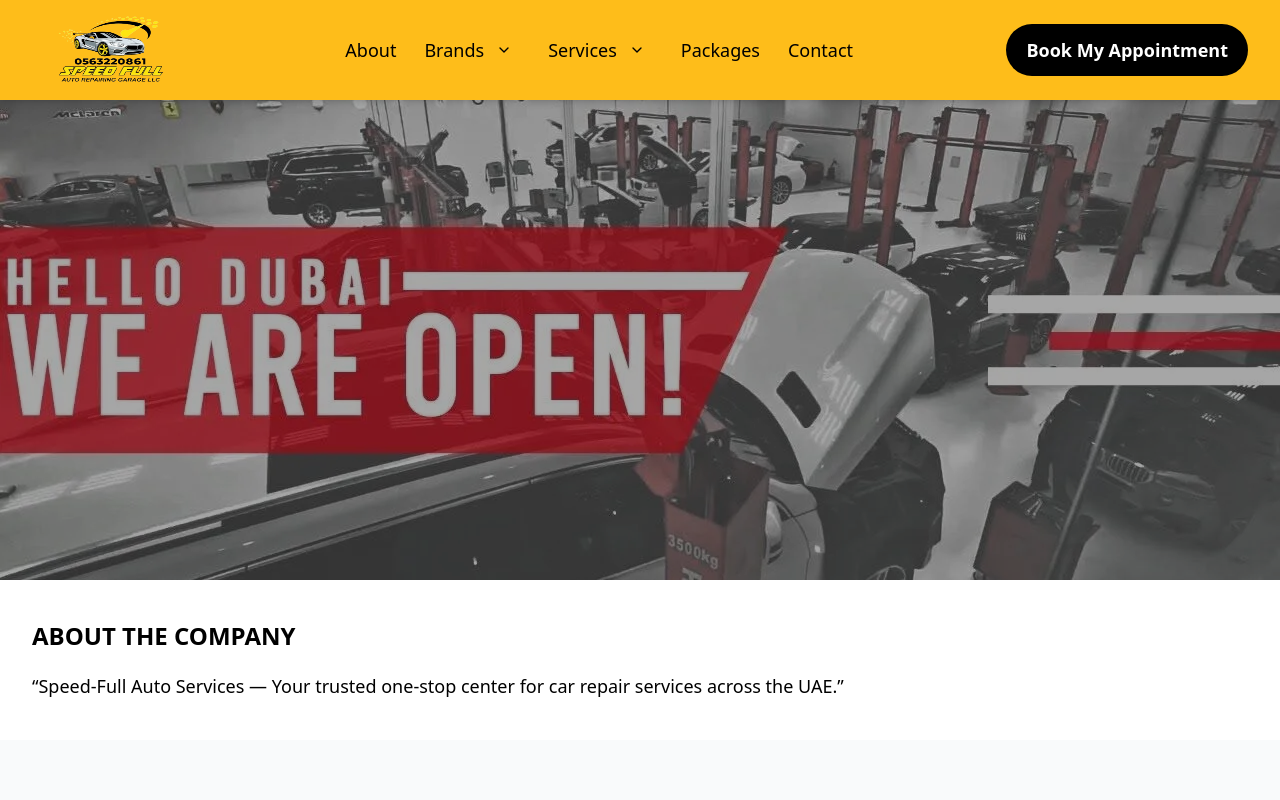
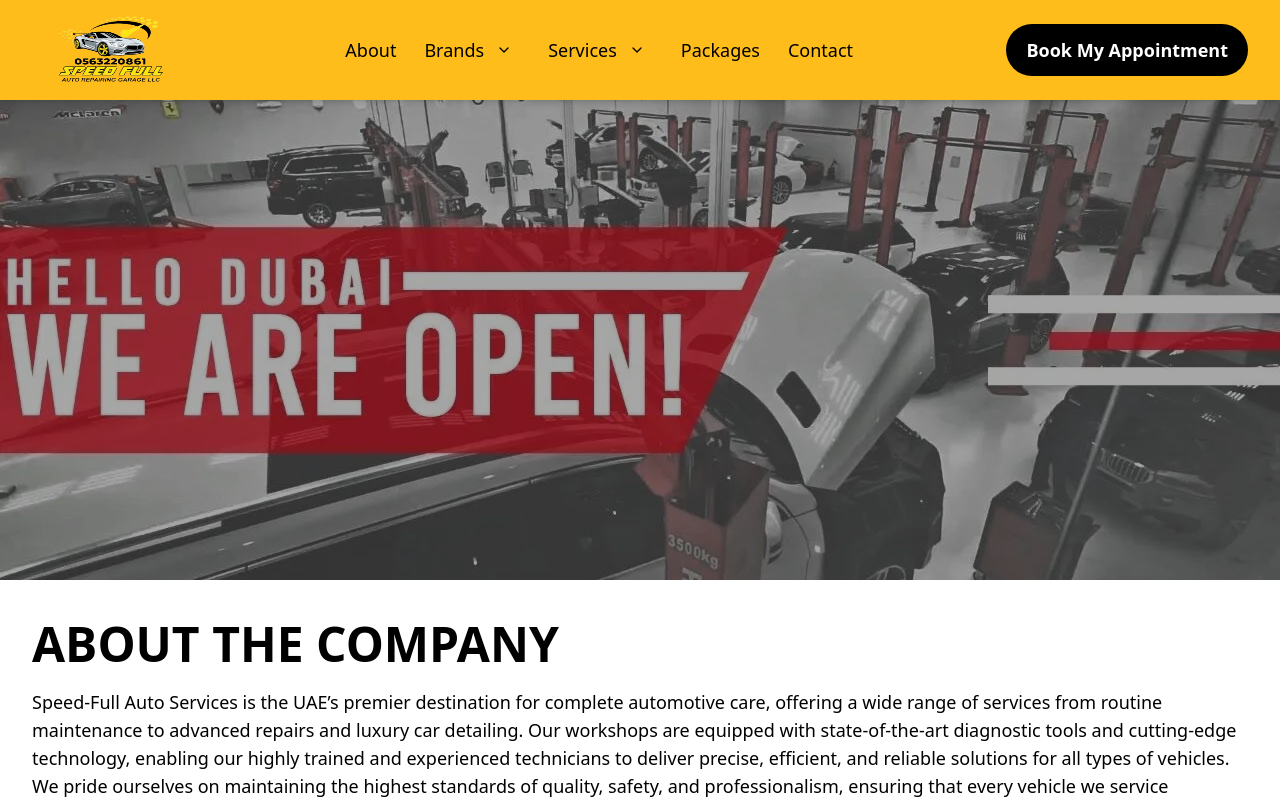
Before and after one commit to Vr7Rizwan/full-speed-auto, a Next.js app: page /about in a window 1280 px wide. Shown: the top 800 px of the page. Built offline with nearby package versions, Linux system fonts and the light colour scheme.

Commit message:
content and font changes

```diff
--- a/app/components/About/CompanyProfile.tsx
+++ b/app/components/About/CompanyProfile.tsx
@@ -4,7 +4,7 @@ const CompanyProfile = () => {
     <section className="flex justify-center py-10">
       <div className="w-[95%] mx-auto">
         <div className="flex flex-col gap-5">
-          <h1 className="subHeading text-txtColor font-bold">
+          <h1 className="heading text-txtColor font-bold">
             ABOUT THE COMPANY
           </h1>
           <div className="flex flex-col gap-4 normalText text-txtColor">
--- a/app/resources/about.ts
+++ b/app/resources/about.ts
@@ -1,6 +1,9 @@
 // companyprofile
 export const companyprofile: string =
-  "“Speed-Full Auto Services — Your trusted one-stop center for car repair services across the UAE.”";
+  "Speed-Full Auto Services is the UAE’s premier destination for complete automotive care, offering a wide range of services from routine maintenance to advanced repairs and luxury car detailing. Our workshops are equipped with state-of-the-art diagnostic tools and cutting-edge technology, enabling our highly trained and experienced technicians to deliver precise, efficient, and reliable solutions for all types of vehicles. We pride ourselves on maintaining the highest standards of quality, safety, and professionalism, ensuring that every vehicle we service performs at its best. From engine diagnostics, transmission and suspension repairs, to bodywork, AC service, and comprehensive detailing, we provide tailored solutions that meet the unique needs of each customer. Beyond repairs, we offer transparent pricing, flexible service packages, and customized warranty and insurance options, giving you complete peace of mind. With convenient UAE-wide pickup and delivery, friendly customer support, and a commitment to exceeding expectations, Speed-Full Auto Services delivers a seamless, stress-free, and exceptional automotive experience that keeps our clients coming back and builds long-term trust across Dubai, Abu Dhabi, Sharjah, Al Ain, and beyond.";
+
+
+
 
 // CompanyServices
 interface companyservicesType {
```
